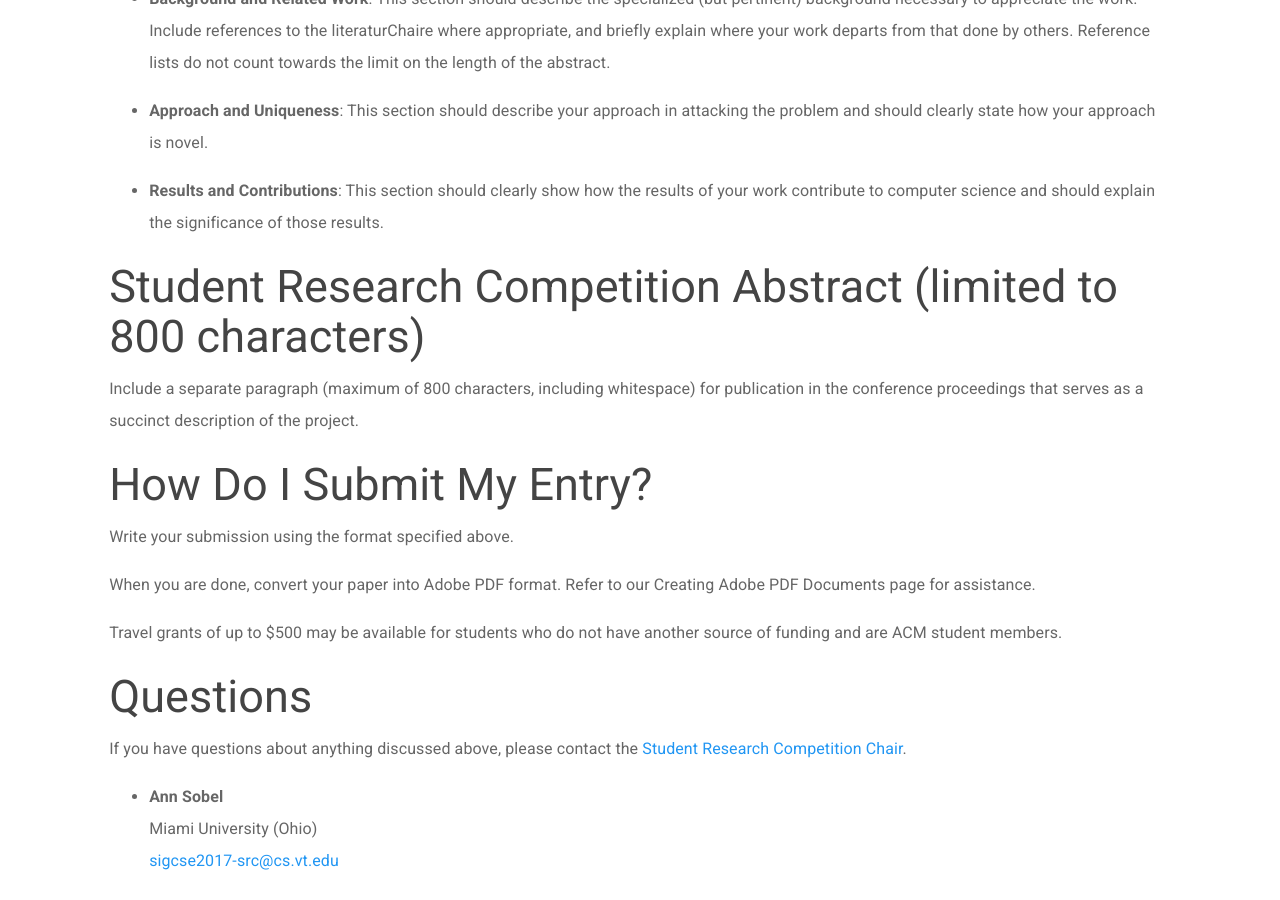
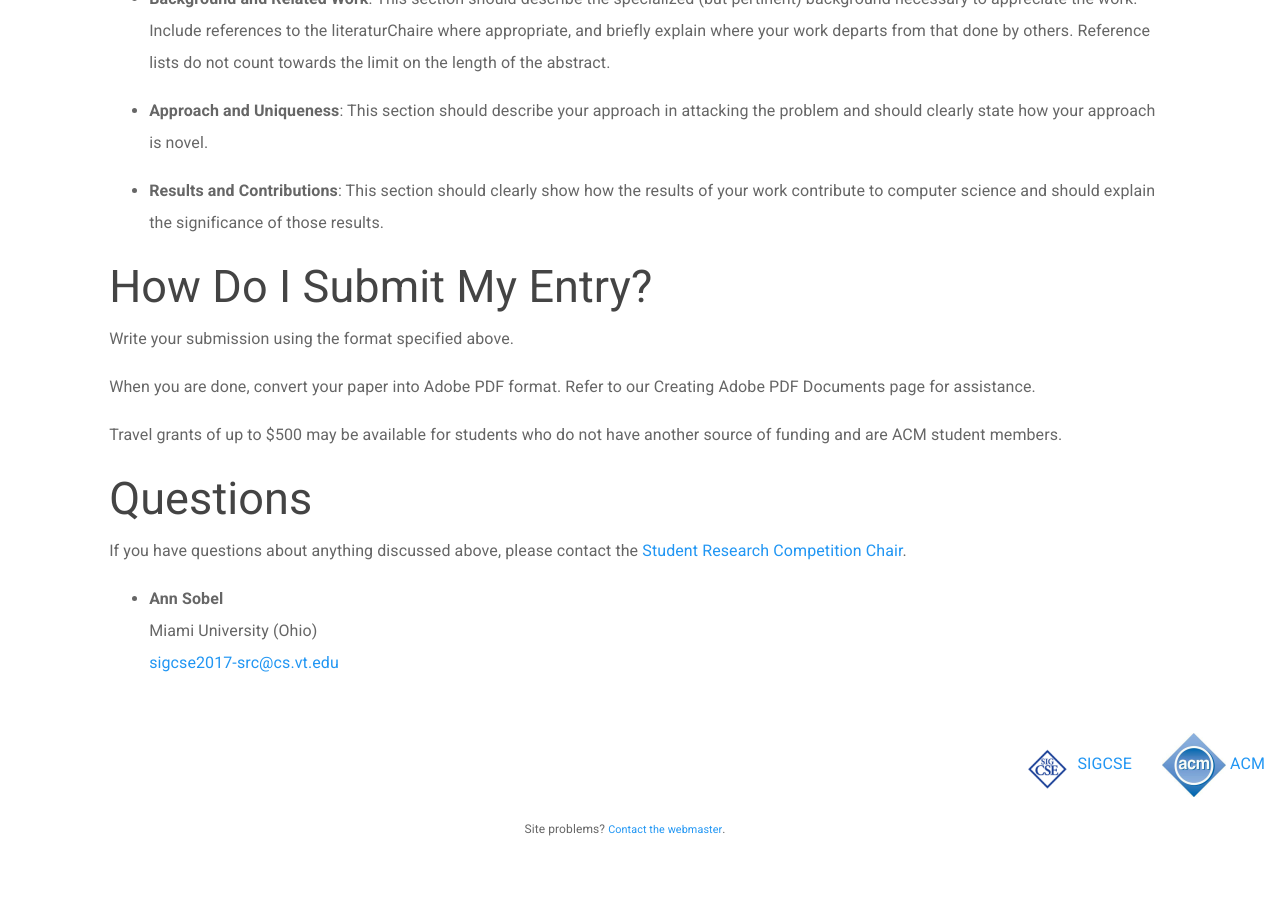
Before and after one commit to sigcsets/sigcse2017, a Jekyll site: the page built from authors/studentresearchcompetition.md, in a window 1280 px wide and 900 px high, scrolled down 1409 px. Built offline with Jekyll 4.4.1, drawn with Linux system fonts in a browser that asks for light colours.

Commit message:
Removed section in SRC
Removed the section about the abstract.

Fixes #30

```diff
--- a/authors/studentresearchcompetition.md
+++ b/authors/studentresearchcompetition.md
@@ -74,13 +74,6 @@ Student Research Competition Proposal Format and Contents (limited to
     results of your work contribute to computer science and should
     explain the significance of those results.
 
-## Student Research Competition Abstract (limited to {{site.data.cfp.details.["Student Research Competition"].abstract}})
-
-Include a separate paragraph (maximum of
-{{site.data.cfp.details[plural].abstract}}, including whitespace) for
-publication in the conference proceedings that serves as a succinct
-description of the project.
-
 ## How Do I Submit My Entry?
 
 Write your submission using the format specified above.
```
